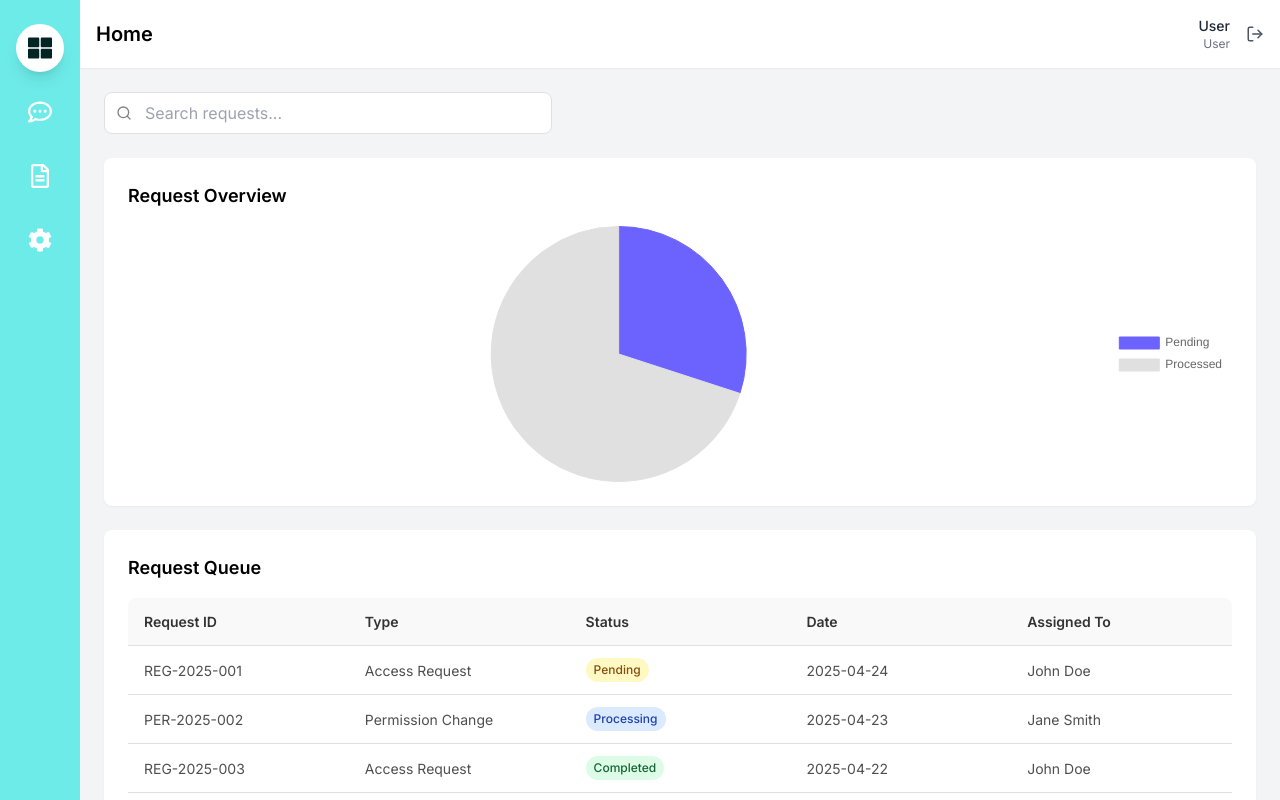
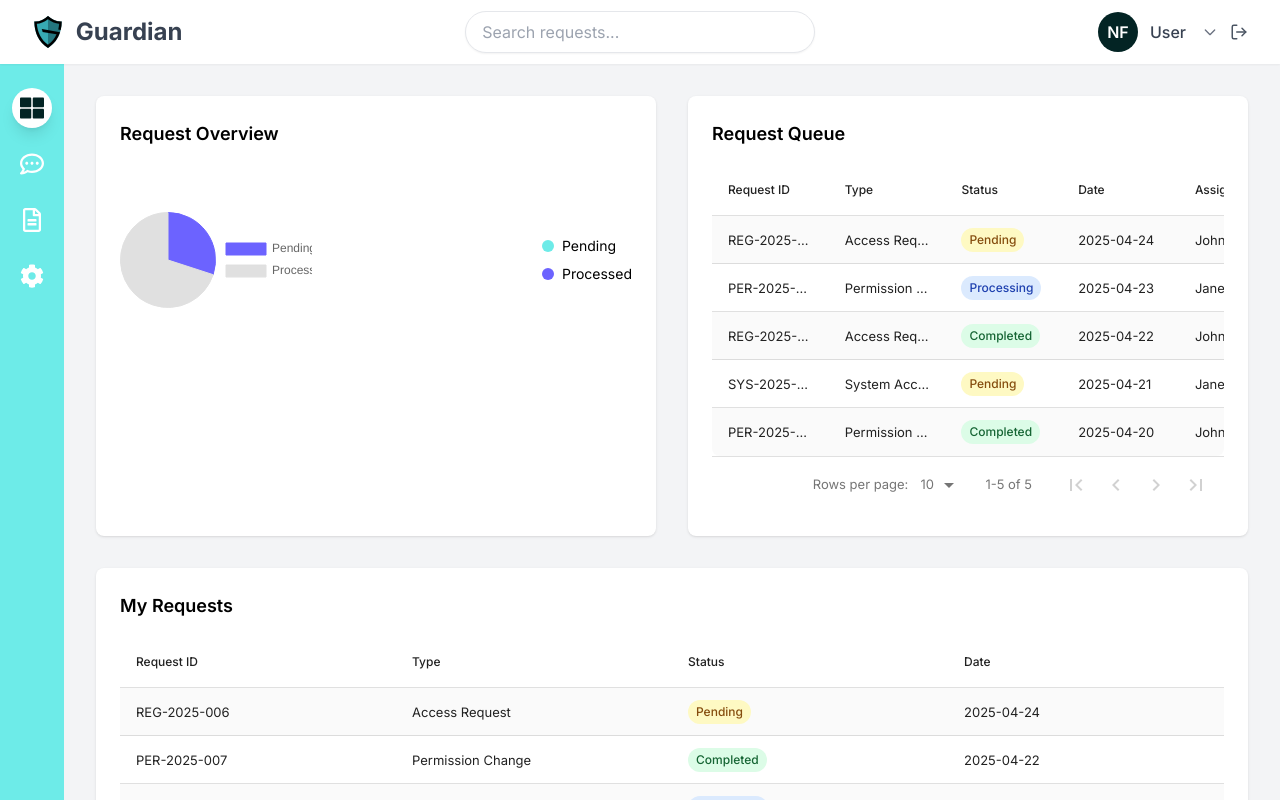
Before and after one commit to ErnestPenaJr/Guardian, a React (Vite) app: page /home in a window 1280 px wide. Built offline with nearby package versions, Linux system fonts and the light colour scheme; no server answers.

Commit message:
Redesign header and layout with fixed top bar, improved sidebar, and responsive grid cards

```diff
--- a/src/pages/Home.tsx
+++ b/src/pages/Home.tsx
@@ -328,17 +328,44 @@ function Home() {
 
   return (
     <div className="flex h-screen bg-gray-100">
-      <Tooltip id="sidebar-tooltip" place="right" />
+      {/* Top Bar */}
+      <header className="fixed top-0 left-0 w-full h-16 bg-white shadow-sm flex items-center justify-between px-8 z-30">
+        <div className="flex items-center gap-3">
+          <img src="/images/GuardianLogo.svg" alt="Guardian Logo" className="h-8 w-auto" />
+          <span className="font-bold text-2xl text-gray-700">Guardian</span>
+        </div>
+        <div className="flex-1 flex justify-center">
+          <input
+            type="text"
+            placeholder="Search requests..."
+            className="w-[350px] px-4 py-2 border rounded-full shadow-sm focus:outline-none focus:ring-2 focus:ring-primary"
+          />
+        </div>
+        <div className="flex items-center gap-3">
+          <div className="bg-primary text-white rounded-full w-10 h-10 flex items-center justify-center font-semibold">
+            NF
+          </div>
+          <span className="font-medium text-gray-700">{formatUserName()}</span>
+          <svg className="w-4 h-4 ml-1 text-gray-500" fill="none" stroke="currentColor" strokeWidth="2" viewBox="0 0 24 24"><path strokeLinecap="round" strokeLinejoin="round" d="M19 9l-7 7-7-7" /></svg>
+          <button
+            className="text-gray-600 hover:text-gray-800"
+            onClick={handleLogout}
+            aria-label="Logout"
+          >
+            <LogOut size={18} />
+          </button>
+        </div>
+      </header>
+
+      <div className="flex pt-16 h-screen bg-gray-100">
         {/* Sidebar */}
-      <aside style={{ backgroundColor: sidebarBg }} className="h-full flex flex-col items-center py-6 w-20 min-w-[80px]">
+        <aside className="flex flex-col items-center py-6 w-16 min-w-[64px] bg-[#6DEBE8] h-full sticky top-16 z-20">
           {navItems.map(item => (
             <button
               key={item.key}
-            className={`flex items-center justify-center w-12 h-12 mb-4 rounded-full transition-all duration-150
-              ${selectedSection === item.key ? 'bg-white text-primary shadow-lg' : 'text-white hover:bg-primary/80'}`}
+              className={`flex items-center justify-center w-10 h-10 mb-4 rounded-full transition-all duration-150 ${selectedSection === item.key ? 'bg-white text-primary shadow-lg' : 'text-white hover:bg-primary/80'}`}
               onClick={() => setSelectedSection(item.key)}
               aria-label={item.key}
-            title={item.key === 'dashboard' ? 'Go to Dashboard' : item.key === 'notices' ? 'View Notices' : item.key === 'workorder' ? 'View Requests' : 'Account Settings'}
               data-tooltip-id="sidebar-tooltip"
               data-tooltip-content={item.key === 'dashboard' ? 'Go to Dashboard' : item.key === 'notices' ? 'View Notices' : item.key === 'workorder' ? 'View Requests' : 'Account Settings'}
             >
@@ -349,20 +376,18 @@ function Home() {
           {user && user.roles && user.roles.includes(1) && (
             <>
               <button
-              className={`flex items-center justify-center w-12 h-12 mb-4 rounded-full transition-all duration-150 ${selectedSection === 'admin' ? 'bg-white text-primary shadow-lg' : 'text-white hover:bg-primary/80'}`}
+                className={`flex items-center justify-center w-10 h-10 mb-4 rounded-full transition-all duration-150 ${selectedSection === 'admin' ? 'bg-white text-primary shadow-lg' : 'text-white hover:bg-primary/80'}`}
                 onClick={() => setSelectedSection('admin')}
                 aria-label="Admin Dashboard"
-              title="Admin Dashboard"
                 data-tooltip-id="sidebar-tooltip"
                 data-tooltip-content="Admin Dashboard"
               >
                 <span className="text-2xl"><FaUserShield /></span>
               </button>
               <button
-              className="flex items-center justify-center w-12 h-12 mb-4 rounded-full text-white hover:bg-primary/80 transition-all duration-150"
+                className="flex items-center justify-center w-10 h-10 mb-4 rounded-full text-white hover:bg-primary/80 transition-all duration-150"
                 onClick={handleSendInvite}
                 aria-label="Send Invites"
-              title="Send User Invites"
                 data-tooltip-id="sidebar-tooltip"
                 data-tooltip-content="Send User Invites"
               >
@@ -370,97 +395,55 @@ function Home() {
               </button>
             </>
           )}
-        <div className="flex-1" />
+          <Tooltip id="sidebar-tooltip" place="right" />
         </aside>
 
         {/* Main Content */}
-      <div className="flex-1 overflow-auto">
-        {/* Header */}
-        <header className="bg-white shadow-sm p-4 flex justify-between items-center">
-          <h1 className="text-xl font-semibold">Home</h1>
-          <div className="flex items-center gap-4">
-            <div className="flex flex-col items-end">
-              <span className="text-sm font-medium text-gray-800">
-                {formatUserName()}
-              </span>
-              <span className="text-xs text-gray-500">
-                {getUserRole()}
-              </span>
-            </div>
-            <button
-              className="text-gray-600 hover:text-gray-800"
-              onClick={handleLogout}
-              aria-label="Logout"
-            >
-              <LogOut size={18} />
-            </button>
-          </div>
-        </header>
-
-        {/* Main Content */}
-        <main className="p-6">
+        <main className="flex-1 flex flex-col px-8 py-8 gap-8 overflow-y-auto w-full">
           {selectedSection === 'admin' && user && user.roles && user.roles.includes(1) ? (
             <AdminDashboard />
           ) : (
-            <>
-              {/* Search Bar */}
-              <div className="mb-6 flex items-center">
-                <div className="relative max-w-md flex-1">
-                  <div className="flex items-center">
-                    <input
-                      type="text"
-                      placeholder="Search requests..."
-                      value={filterText}
-                      onChange={e => setFilterText(e.target.value)}
-                      className="w-full py-2 pl-10 pr-4 border border-gray-5 rounded-lg focus:outline-none focus:ring-2 focus:ring-secondary focus:border-transparent"
-                    />
-                    <div className="absolute left-3 inset-y-0 flex items-center pointer-events-none">
-                      <Search className="h-4 w-4 text-gray-3" />
+            <div className="grid grid-cols-1 md:grid-cols-2 gap-8 w-full">
+              {/* Request Overview Card */}
+              <section className="bg-white rounded-lg shadow p-6 w-full">
+                <h2 className="text-lg font-semibold mb-4">Request Overview</h2>
+                <div className="flex items-center justify-between">
+                  <div className="w-48 h-48 flex items-center justify-center">
+                    <Pie data={pieData} options={chartOptions} />
+                  </div>
+                  <div className="ml-4">
+                    <div className="flex flex-col gap-2 text-sm">
+                      <div className="flex items-center gap-2"><span className="inline-block w-3 h-3 bg-[#6DEBE8] rounded-full"></span>Pending</div>
+                      <div className="flex items-center gap-2"><span className="inline-block w-3 h-3 bg-[#6c63ff] rounded-full"></span>Processed</div>
                     </div>
                   </div>
                 </div>
-              </div>
-
-              {/* Request Overview */}
-              <section className="mb-6 bg-white rounded-lg shadow-sm p-6">
-                <h2 className="text-lg font-semibold mb-4">Request Overview</h2>
-                <div className="h-64">
-                  <Pie data={pieData} options={chartOptions} />
-                </div>
               </section>
 
-              {/* Request Queue */}
-              <section className="mb-6 bg-white rounded-lg shadow-sm p-6">
+              {/* Request Queue Card */}
+              <section className="bg-white rounded-lg shadow p-6 w-full">
                 <h2 className="text-lg font-semibold mb-4">Request Queue</h2>
                 <DataTable
                   columns={requestQueueColumns}
                   data={filteredQueueItems}
-                  customStyles={customStyles}
                   pagination
-                  paginationPerPage={5}
-                  paginationRowsPerPageOptions={[5, 10, 15]}
-                  responsive
                   highlightOnHover
-                  noDataComponent="No requests found"
+                  striped
                 />
               </section>
 
-              {/* My Requests */}
-              <section className="mb-6 bg-white rounded-lg shadow-sm p-6">
+              {/* My Requests Card (spans both columns on large screens) */}
+              <section className="bg-white rounded-lg shadow p-6 w-full md:col-span-2">
                 <h2 className="text-lg font-semibold mb-4">My Requests</h2>
                 <DataTable
                   columns={myRequestsColumns}
                   data={filteredMyItems}
-                  customStyles={customStyles}
                   pagination
-                  paginationPerPage={5}
-                  paginationRowsPerPageOptions={[5, 10, 15]}
-                  responsive
                   highlightOnHover
-                  noDataComponent="No requests found"
+                  striped
                 />
               </section>
-            </>
+            </div>
           )}
         </main>
       </div>
```
Lines whose indentation alone changed are shown as unchanged.
